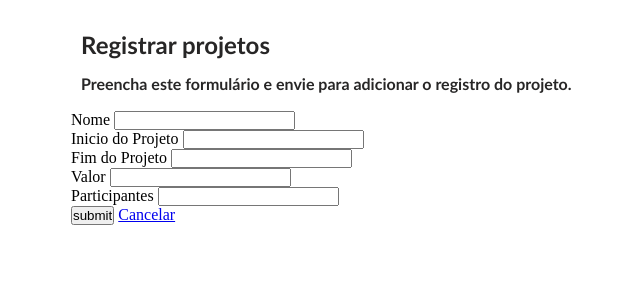
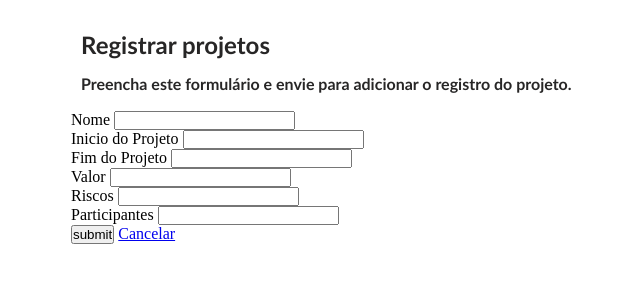
Before and after one commit to marcelodesouzacorrea/Lorem-Ipsum-Inc_test, a PHP site: page /create.php in a window 1280 px wide. Shown: the top 300 px of the page, without its empty margins (269-909 px from the left). Run offline with PHP 8.4, Linux system fonts and the light colour scheme.

Commit message:
inclusão dos riscos do projeto

```diff
--- a/create.php
+++ b/create.php
@@ -130,6 +130,12 @@
                             <span class="invalid-feedback"><?php echo $valor_err;?></span>
             </div>
 
+            <div class="form-group">
+                <label>Riscos</label>
+                <input type="text" name="riscos" class="form-control <?php echo (!empty($riscos_err)) ? 'is invalid' : '';?>" value= "<?php echo $riscos; ?>">
+                            <span class="invalid-feedback"><?php echo $riscos_err;?></span>
+            </div>
+
              <div class="form-group">
                 <label>Participantes</label>
                 <input type="text" name="participantes" class="form-control <?php echo (!empty($participantes_err)) ? 'is invalid' : '';?>" value= "<?php echo $participantes; ?>">
```
